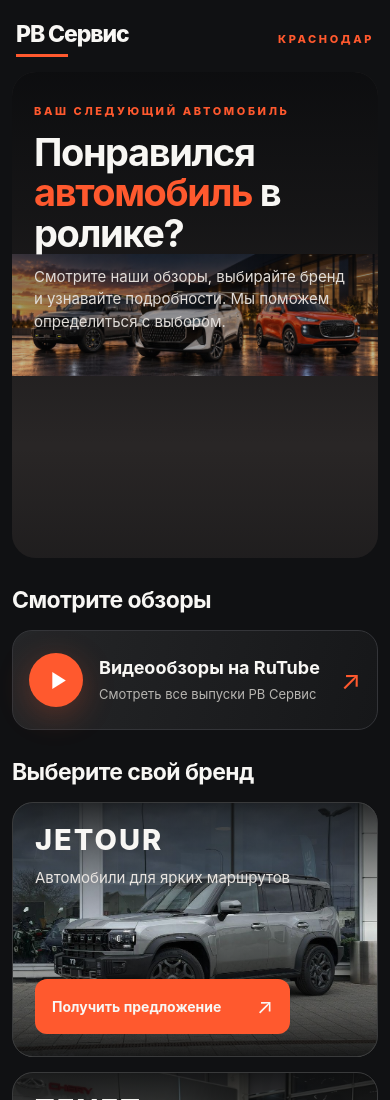
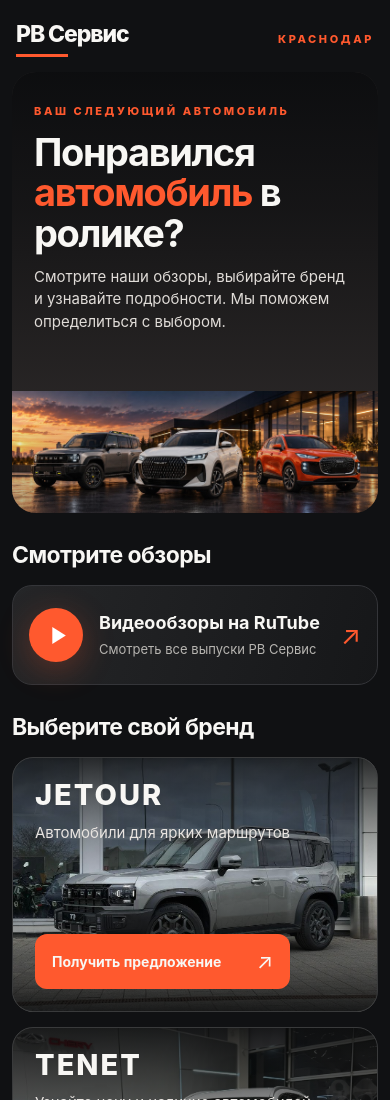
Before and after one commit to rvservice/rv-service-links, a plain HTML site: page index.html in a window 390 px wide. Shown: the top 1100 px of the page. Drawn offline with Linux system fonts and the light colour scheme.

Commit message:
Update index.html

```diff
--- a/index.html
+++ b/index.html
@@ -21,7 +21,14 @@
     footer{padding:32px 0 44px;text-align:center;color:#a6a6a7;font-size:13px}footer a{display:inline-flex;gap:8px;align-items:center;color:#fff;margin-bottom:14px}footer a:hover{text-decoration:underline}footer p{margin:6px 0}
     @media(max-width:700px){.container{width:min(100% - 24px,520px)}header{padding:20px 4px 15px}.hero{padding:32px 22px 225px;min-height:445px;background-position:50% 50%}h1{font-size:38px;letter-spacing:-1.4px}.intro{font-size:15px}.section-head{margin-top:28px}.section-head h2{font-size:23px}.cards{grid-template-columns:1fr}.car{min-height:255px;padding:22px;background-size:cover,cover}.brand{font-size:29px}.car.jetour{background-position:center,50% 57%}.car.tenet{background-position:center,50% 52%}.car.plus{background-position:center,50% 52%}.car-bottom{max-width:255px}.cta{max-width:255px}.video{padding:16px;min-height:100px}.video strong{font-size:18px}.play{width:54px;height:54px}.section-head p{display:none}}
     @media(prefers-reduced-motion:reduce){*{scroll-behavior:auto!important;transition:none!important}}
-  </style>
+  @media (max-width: 700px) {
+  .hero {
+    min-height: 0;
+    padding: 32px 22px 180px;
+    background-position: center bottom;
+    background-size: 100% auto;
+  }
+}</style>
 </head>
 <body>
   <div class="container">
```
